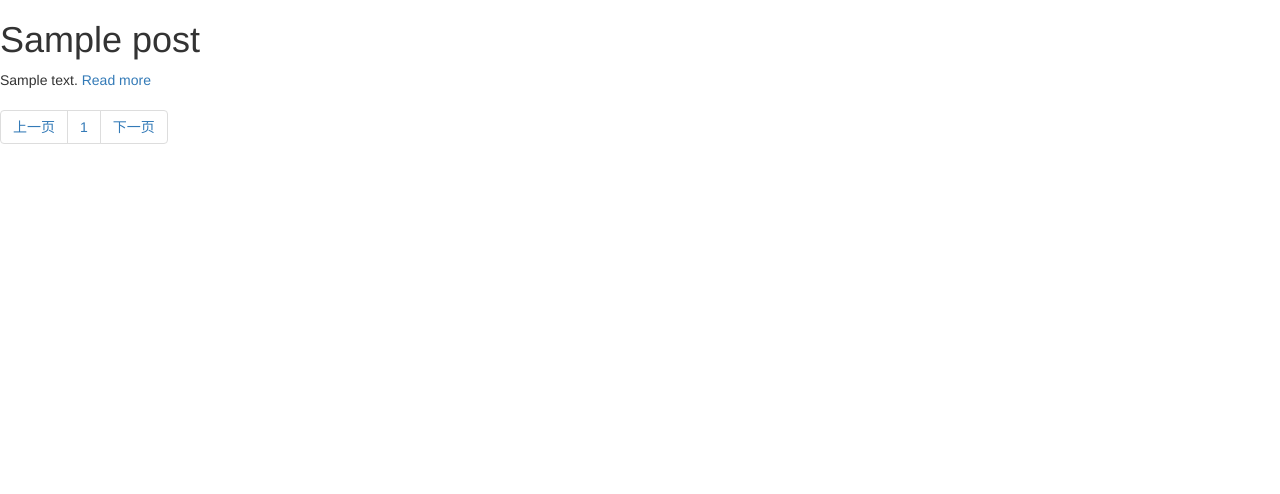
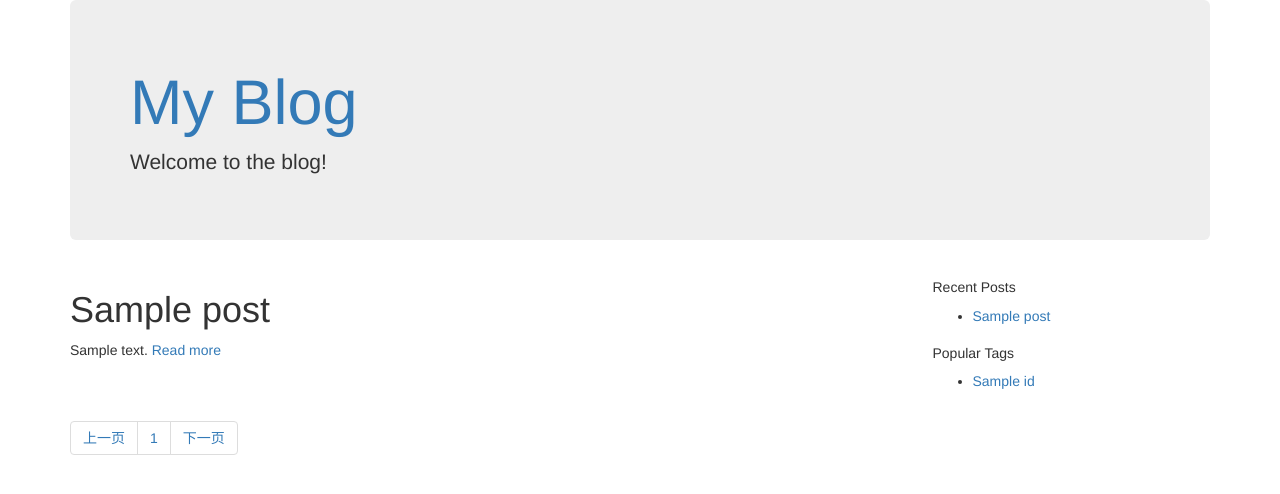
Before and after one commit to yao631029659/flask-table, a Python web app: template templates/home.html in a window 1280 px wide. Shown: the top 494 px of the page. Run offline with Jinja, Linux system fonts and the light colour scheme; the template is opened without the code that fills it: most values are stand-ins (such as "Sample title", 1, 10 or a date in 2020); some libraries are stand-ins or nearby versions.

Commit message:
主页搞定版

```diff
--- a/templates/base.html
+++ b/templates/base.html
@@ -54,10 +54,16 @@
 
 </head>
 <body>
-{% block body %}
+<div class="container">
+    <div class="jumbotron">
+        <h1><a href="{{ url_for('home') }}">My Blog</a> </h1>
+        <p>Welcome to the blog!</p>
+    </div>
+    {% block body %}
     内容
-{% endblock %}
- <script src="http://apps.bdimg.com/libs/jquery/2.0.0/jquery.min.js"></script>
+    {% endblock %}
+</div>
+<script src="http://apps.bdimg.com/libs/jquery/2.0.0/jquery.min.js"></script>
     <!-- 最新的 Bootstrap 核心 JavaScript 文件 -->
 <script src="http://apps.bdimg.com/libs/bootstrap/3.3.0/js/bootstrap.min.js"></script>
 </body>
--- a/templates/home.html
+++ b/templates/home.html
@@ -4,17 +4,19 @@
     <div class="row">
 {#        宽度为9的放置文章#}
         <div class="col-lg-9">
-            {% for post in posts.item %}
-            <div class="col-lg-12">
+{#            这里是items哦#}
+            {% for post in posts.items %}
+            <div class="row">
 {#                放置文章标题#}
-                <div class="row">
+                <div class="col-lg-12">
                     <h1>
                         {{ post.title }}
                     </h1>
-
                 </div>
+            </div>
 {#                放置文章摘要#}
-                <div class="row">
+            <div class="row">
+                <div class="col-lg-12">
                     {{ post.text|truncate(500)|safe }}
                     <a href="{{ url_for('post',post_id=post.id) }}">
                         Read more
@@ -26,10 +28,20 @@
 {#        宽度为3的放置 最新文章和热门标签#}
         <div class="col-lg-3">
             <div class="row">
-
+                <h5>Recent Posts</h5>
+                {% for post in recent %}
+                    <ul>
+                        <li><a href="{{ url_for('post',post_id=post.id) }}">{{ post.title }}</a> </li>
+                    </ul>
+                {% endfor %}
             </div>
             <div class="row">
-
+                <h5>Popular Tags</h5>
+                {% for tag in top_tags %}
+                    <ul>
+                        <li><a href="{{ url_for('tag',tag_name=tag[0].title) }}">{{ tag[0].title }}</a> </li>
+                    </ul>
+                {% endfor %}
             </div>
 
         </div>
```
Also changed, not shown: templates/post.html (added, +12 -0 lines), database.db.
